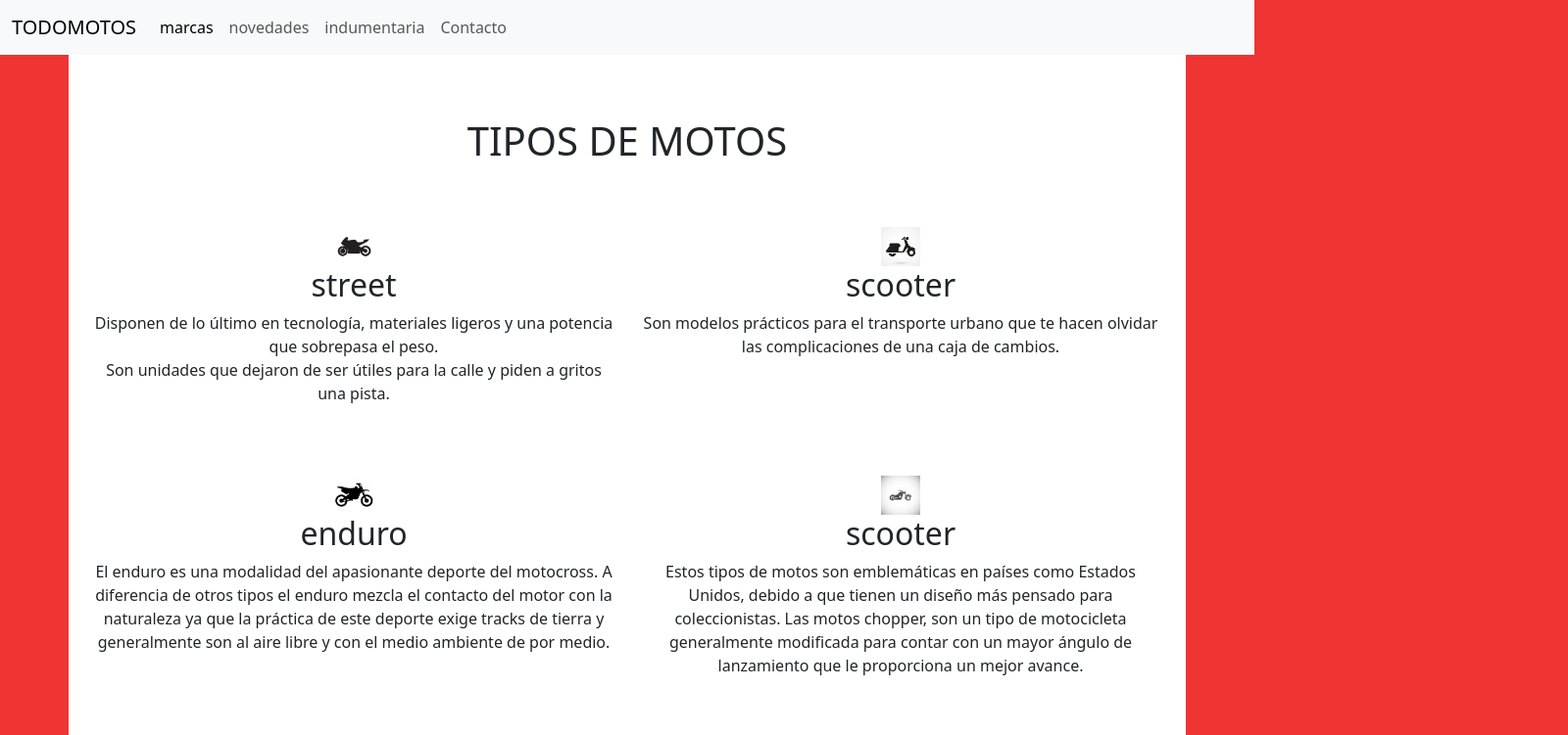
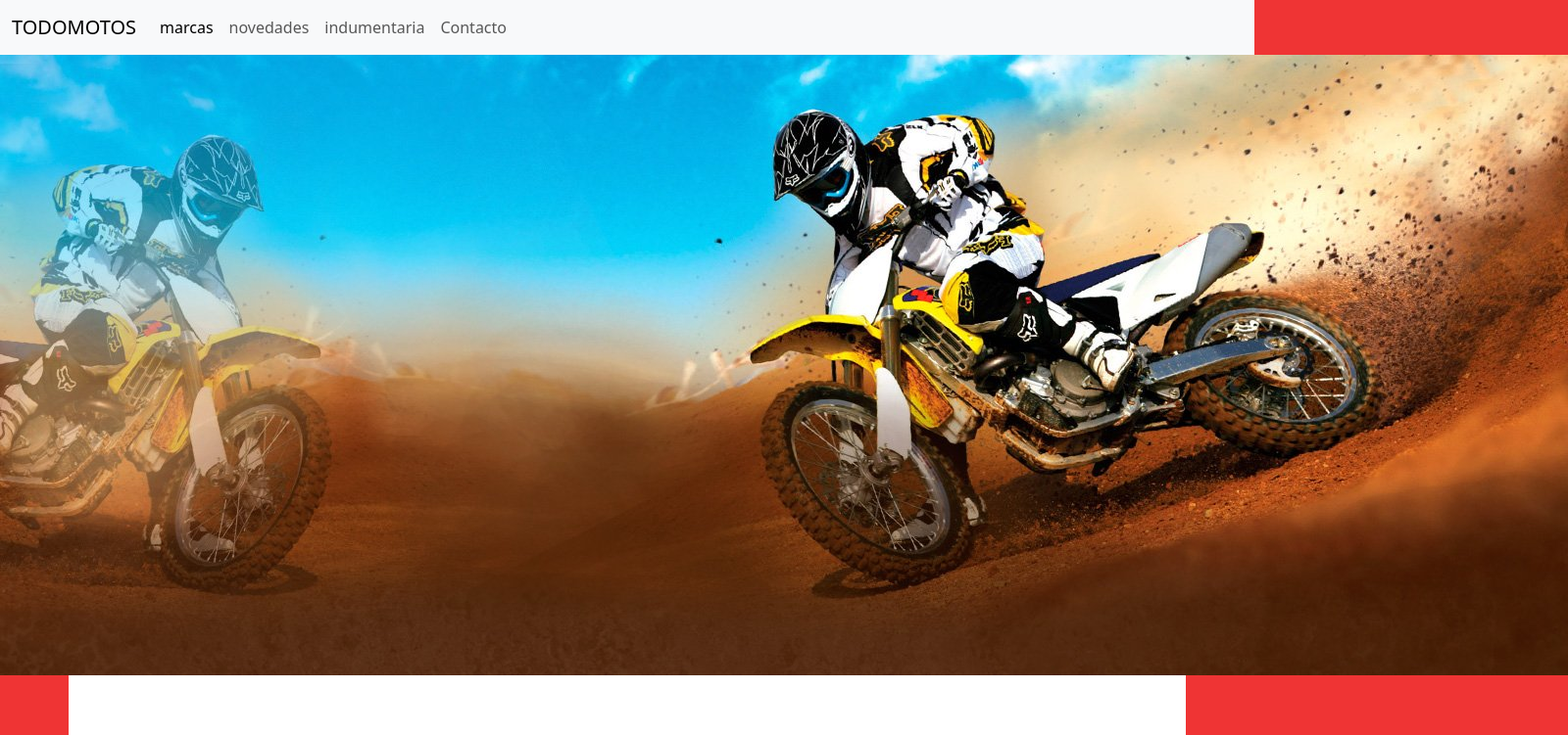
Before and after one commit to nahuelroman18/Preentrega-2-NahuelRoman., a plain HTML site: page index.html in a window 1280 px wide. Shown: the top 751 px of the page at 98% size, 1600 px wide, since content can reach past the window. Drawn offline with Linux system fonts and the light colour scheme.

Commit message:
banner puesto

```diff
--- a/css/style.css
+++ b/css/style.css
@@ -9,7 +9,6 @@ body{
 
 }
 .container{
-
     padding-top: 5%;
     background-color: white;
 }
@@ -35,9 +34,9 @@ body{
     height: 450px;
     width: 850px;
 }
-.banner{
+/* .banner{
     width: 100%;
-}
+} */
 .cartaContacto{
     height: 300px;
     width: 450px;
@@ -49,7 +48,9 @@ body{
 
 
 /* media queries */
+@media (max-width: 2000px){
 
+}
 @media (max-width: 600px){
     body{
         background-color:rgb(7, 99, 130) ;
@@ -70,7 +71,6 @@ body{
         display: flex;
         flex-direction: column;
         align-items: center;
-    }
     }
     .banner{
         display: none;
--- a/index.html
+++ b/index.html
@@ -45,9 +45,9 @@
         </div>
       </div>
     </nav>
-    <div class="banner">
+    <div>
       <img
-        src="img/banner_definitivo.jpg"
+        src="./img/banner_definitivo.jpg"
         alt="banner de motocross"
         class="banner"
       />
```
